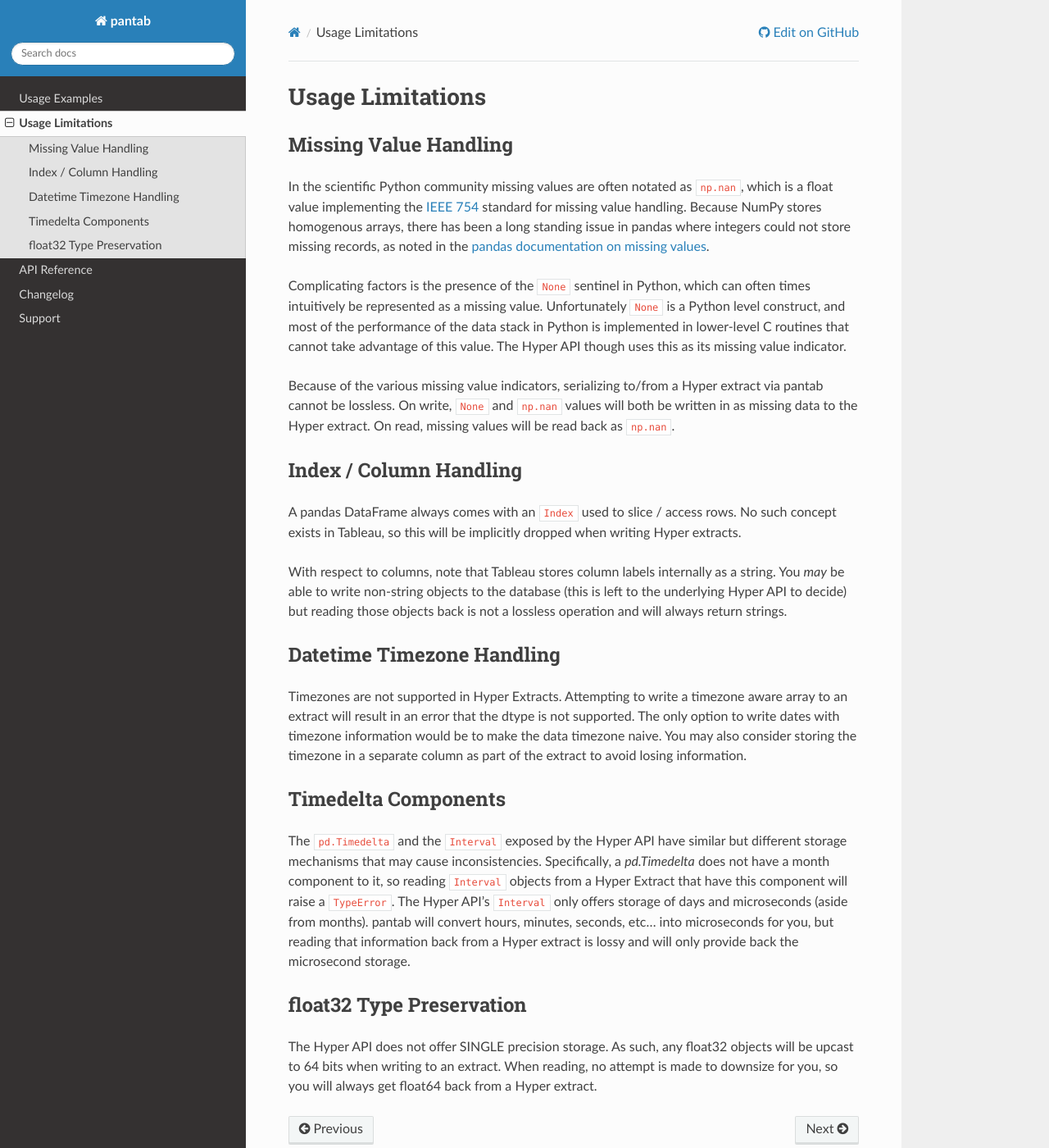
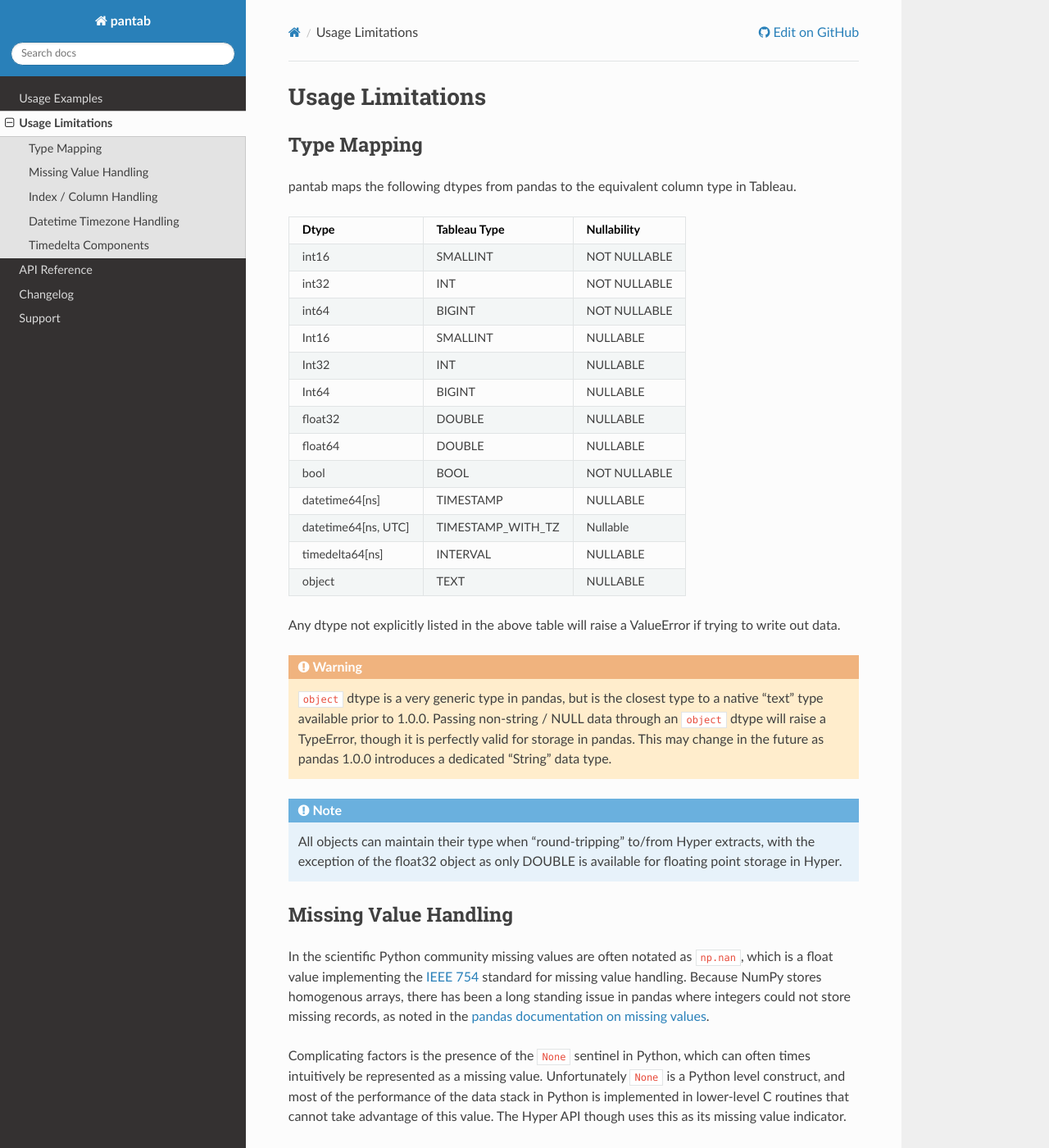
Before and after one commit to innobi/pantab, a Sphinx documentation site: the page built from doc/source/caveats.rst, in a window 1280 px wide and 1400 px high. Shown: the whole window at 82% size. Built offline with Sphinx 7.4.7 and the Read the Docs theme 2.0.0, drawn with Linux system fonts in a browser that asks for light colours.

Commit message:
Updated docs

```diff
--- a/doc/source/caveats.rst
+++ b/doc/source/caveats.rst
@@ -1,5 +1,50 @@
 Usage Limitations
 =================
+
+Type Mapping
+------------
+
+pantab maps the following dtypes from pandas to the equivalent column type in Tableau.
+
++--------------------+-----------------+------------+
+|Dtype               |Tableau Type     |Nullability |
++====================+=================+============+
+|int16               |SMALLINT         |NOT NULLABLE|
++--------------------+-----------------+------------+
+|int32               |INT              |NOT NULLABLE|
++--------------------+-----------------+------------+
+|int64               |BIGINT           |NOT NULLABLE|
++--------------------+-----------------+------------+
+|Int16               |SMALLINT         |NULLABLE    |
++--------------------+-----------------+------------+
+|Int32               |INT              |NULLABLE    |
++--------------------+-----------------+------------+
+|Int64               |BIGINT           |NULLABLE    |
++--------------------+-----------------+------------+
+|float32             |DOUBLE           |NULLABLE    |
++--------------------+-----------------+------------+
+|float64             |DOUBLE           |NULLABLE    |
++--------------------+-----------------+------------+
+|bool                |BOOL             |NOT NULLABLE|
++--------------------+-----------------+------------+
+|datetime64[ns]      |TIMESTAMP        |NULLABLE    |
++--------------------+-----------------+------------+
+|datetime64[ns, UTC] |TIMESTAMP_WITH_TZ|Nullable    |
++--------------------+-----------------+------------+
+|timedelta64[ns]     |INTERVAL         |NULLABLE    |
++--------------------+-----------------+------------+
+|object              |TEXT             |NULLABLE    |
++--------------------+-----------------+------------+
+
+Any dtype not explicitly listed in the above table will raise a ValueError if trying to write out data.
+
+.. warning::
+
+   ``object`` dtype is a very generic type in pandas, but is the closest type to a native "text" type available prior to 1.0.0. Passing non-string / NULL data through an ``object`` dtype will raise a TypeError, though it is perfectly valid for storage in pandas. This may change in the future as pandas 1.0.0 introduces a dedicated "String" data type.
+
+.. note::
+
+   All objects can maintain their type when "round-tripping" to/from Hyper extracts, with the exception of the float32 object as only DOUBLE is available for floating point storage in Hyper.
 
 Missing Value Handling
 ----------------------
@@ -24,8 +69,3 @@ Timedelta Components
 --------------------
 
 The ``pd.Timedelta`` and the ``Interval`` exposed by the Hyper API have similar but different storage mechanisms that may cause inconsistencies. Specifically, a `pd.Timedelta` does not have a month component to it, so reading ``Interval`` objects from a Hyper Extract that have this component will raise a ``TypeError``.  The Hyper API's ``Interval`` only offers storage of days and microseconds (aside from months). pantab will convert hours, minutes, seconds, etc... into microseconds for you, but reading that information back from a Hyper extract is lossy and will only provide back the microsecond storage.
-
-float32 Type Preservation
--------------------------
-
-The Hyper API does not offer SINGLE precision storage. As such, any float32 objects will be upcast to 64 bits when writing to an extract. When reading, no attempt is made to downsize for you, so you will always get float64 back from a Hyper extract.
```
